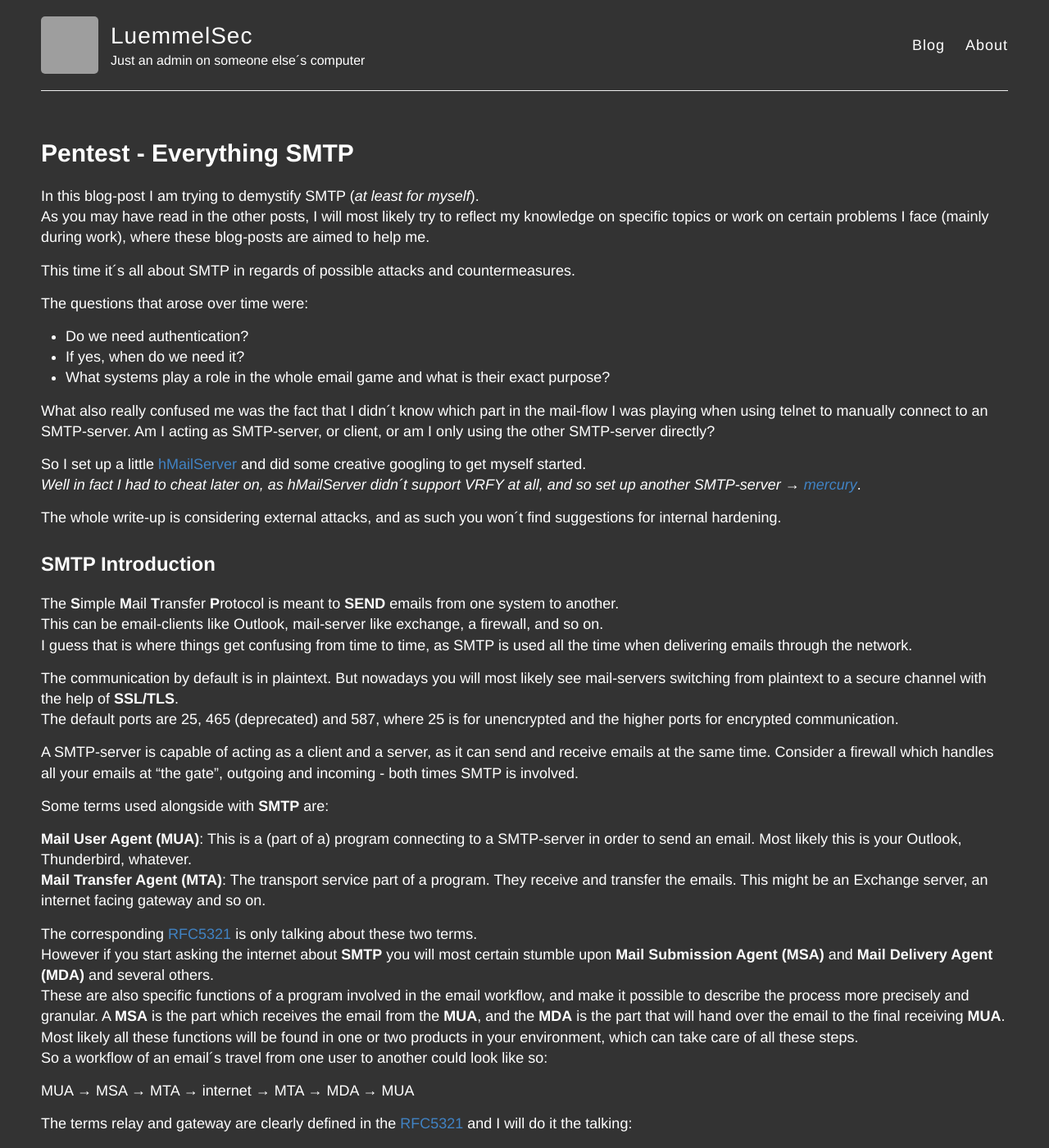
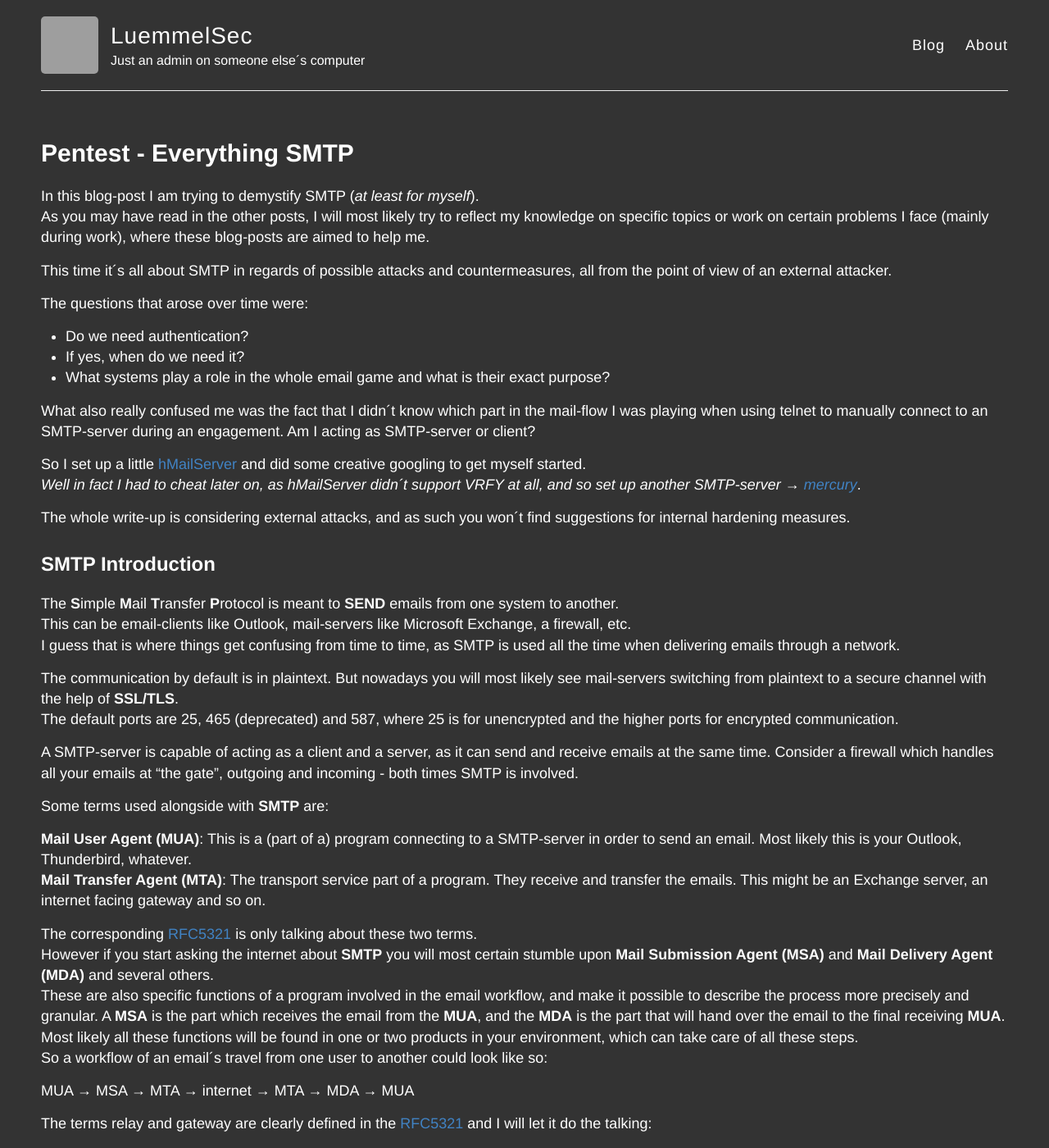
Before and after one commit to LuemmelSec/LuemmelSec.github.io, a Jekyll site: the page built from _posts/2020-12-25-Pentest-Everything-SMTP.md, in a window 1280 px wide and 1400 px high. Shown: the whole window at 82% size. Built offline with Jekyll 4.4.1, drawn with Linux system fonts in a browser that asks for light colours; grey boxes are pictures that could not be loaded.

Commit message:
Update 2020-12-25-Pentest-Everything-SMTP.md

````diff
--- a/_posts/2020-12-25-Pentest-Everything-SMTP.md
+++ b/_posts/2020-12-25-Pentest-Everything-SMTP.md
@@ -6,25 +6,25 @@ title: Pentest - Everything SMTP
 In this blog-post I am trying to demystify SMTP (*at least for myself*).
 As you may have read in the other posts, I will most likely try to reflect my knowledge on specific topics or work on certain problems I face (mainly during work), where these blog-posts are aimed to help me.
 
-This time it´s all about SMTP in regards of possible attacks and countermeasures.
+This time it´s all about SMTP in regards of possible attacks and countermeasures, all from the point of view of an external attacker.
 
 The questions that arose over time were:
 - Do we need authentication?
 - If yes, when do we need it?
 - What systems play a role in the whole email game and what is their exact purpose?
 
-What also really confused me was the fact that I didn´t know which part in the mail-flow I was playing when using telnet to manually connect to an SMTP-server. Am I acting as SMTP-server, or client, or am I only using the other SMTP-server directly?
+What also really confused me was the fact that I didn´t know which part in the mail-flow I was playing when using telnet to manually connect to an SMTP-server during an engagement. Am I acting as SMTP-server or client?
 
 So I set up a little [hMailServer](https://www.hmailserver.com/download) and did some creative googling to get myself started.
 *Well in fact I had to cheat later on, as hMailServer didn´t support VRFY at all, and so set up another SMTP-server → [mercury](http://www.pmail.com/downloads.htm)*.
 
-The whole write-up is considering external attacks, and as such you won´t find suggestions for internal hardening.
+The whole write-up is considering external attacks, and as such you won´t find suggestions for internal hardening measures.
 
 ## SMTP Introduction
 
 The **S**imple **M**ail **T**ransfer **P**rotocol is meant to **SEND** emails from one system to another.
-This can be email-clients like Outlook, mail-server like exchange, a firewall, and so on.
-I guess that is where things get confusing from time to time, as SMTP is used all the time when delivering emails through the network.
+This can be email-clients like Outlook, mail-servers like Microsoft Exchange, a firewall, etc.
+I guess that is where things get confusing from time to time, as SMTP is used all the time when delivering emails through a network.
 
 The communication by default is in plaintext. But nowadays you will most likely see mail-servers switching from plaintext to a secure channel with the help of **SSL/TLS**.
 The default ports are 25, 465 (deprecated) and 587, where 25 is for unencrypted and the higher ports for encrypted communication.
@@ -43,7 +43,7 @@ So a workflow of an email´s travel from one user to another could look like so:
 
 MUA → MSA → MTA → internet → MTA → MDA → MUA
 
-The terms relay and gateway are clearly defined in the [RFC5321](https://tools.ietf.org/html/rfc5321#page-15) and I will do it the talking:
+The terms relay and gateway are clearly defined in the [RFC5321](https://tools.ietf.org/html/rfc5321#page-15) and I will let it do the talking:
 
 ```A "relay" SMTP
    system (usually referred to just as a "relay") receives mail from an
````
